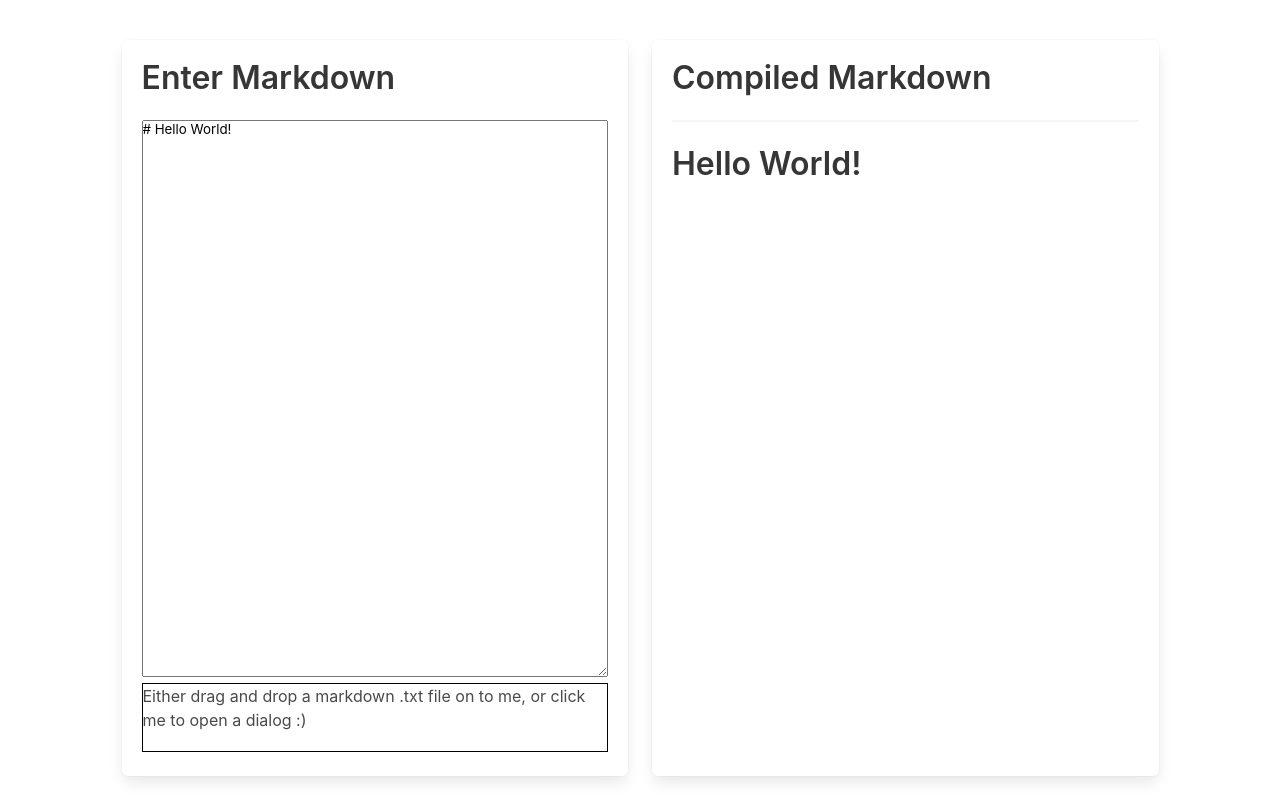
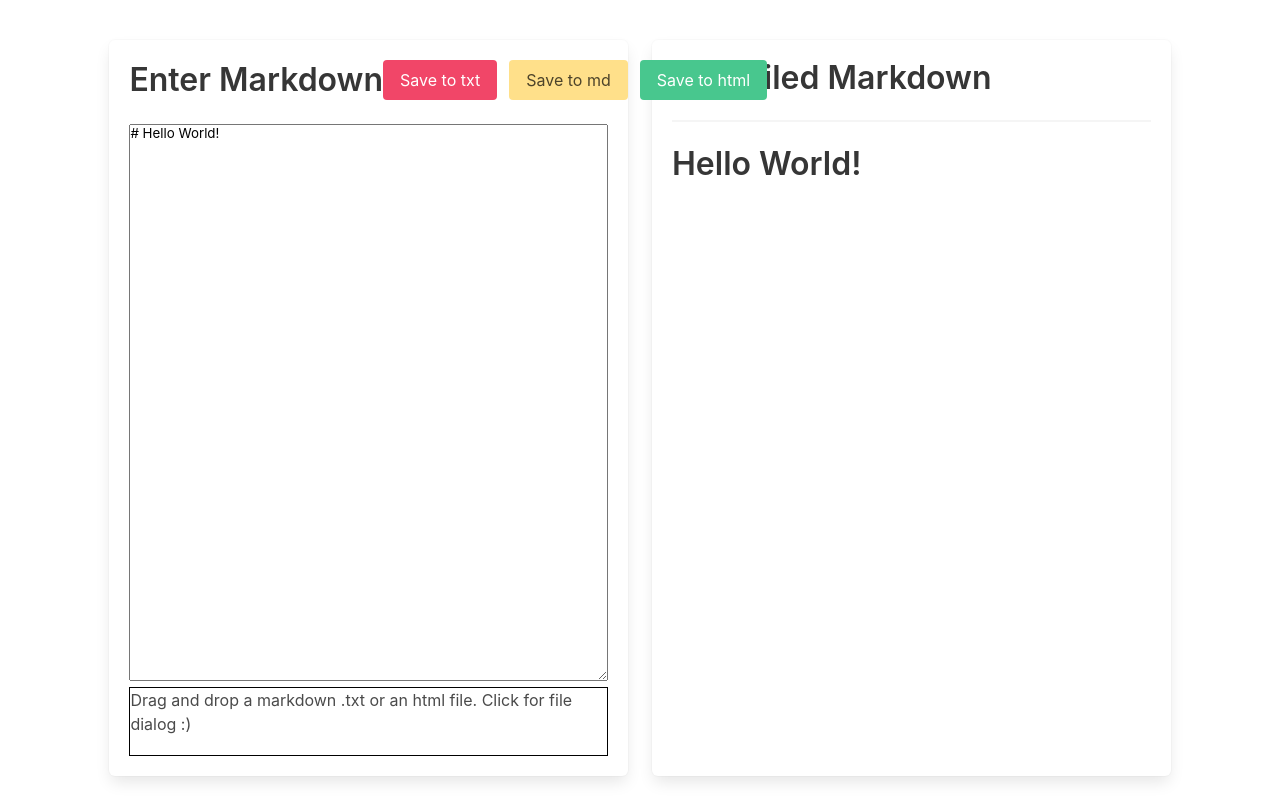
Before and after one commit to datner/Markdown-Previewer, a React (Create React App) app: page / in a window 1280 px wide. Built offline with nearby package versions, Linux system fonts and the light colour scheme.

Commit message:
Add export buttons, Fix x-overflow in ReadBox, Restrict filetypes, Change smart to dumb components

```diff
--- a/src/App.css
+++ b/src/App.css
@@ -19,5 +19,6 @@ textarea {
 
 .content {
   height: 87%;
+  max-width: 620px;
   overflow: auto;
 }
--- a/src/App.js
+++ b/src/App.js
@@ -60,6 +60,7 @@ class App extends Component {
             <div className="columns">
               <div className="column">
                 <WriteBox input={ this.state.input }
+                          html={ this.state.output }
                           updateInput={ this.updateInput }
                           onDrop={ this.onDrop }
                           />
@@ -75,15 +76,3 @@ class App extends Component {
 }
 
 export default App;
-
-
-function debounce(fn, delay) {
-  var timer = null;
-  return function () {
-    var context = this, args = arguments;
-    clearTimeout(timer);
-    timer = setTimeout(function () {
-      fn.apply(context, args);
-    }, delay);
-  };
-}
--- /dev/null
+++ b/src/components/ExportButtons.js
@@ -0,0 +1,13 @@
+import React from 'react';
+
+const ExportButtons = ( props ) => {
+    return (
+        <div className="field is-grouped">
+            <a className="control button is-danger" href={ `data:text/plain;charset=utf-8,${encodeURIComponent(props.input)}` } download="myMarkdownRaw.txt">Save to txt</a>
+            <a className="control button is-warning" href={ `data:text/plain;charset=utf-8,${encodeURIComponent(props.input)}` } download="myMarkdown.md">Save to md</a>
+            <a className="control button is-success" href={ `data:text/plain;charset=utf-8,${encodeURIComponent(props.html)}` } download="myMarkdownToHTML.html">Save to html</a>
+        </div>
+    );
+};
+
+export default ExportButtons;
--- a/src/components/ReadBox.js
+++ b/src/components/ReadBox.js
@@ -1,20 +1,13 @@
 import React from 'react';
-import PropTypes from 'prop-types';
 
-// React Components
-import Dropzone from 'react-dropzone';
-
-class ReadBox extends React.Component {
-
-    render() {
+const ReadBox = (props) => {
     return (
         <div className="box">
             <h1 className="title">Compiled Markdown</h1>
             <hr />
-                <div className="content" dangerouslySetInnerHTML={this.props.getHTML()}></div>
+            <div className="content" dangerouslySetInnerHTML={props.getHTML()}></div>
         </div>
     );
-    }
 }
 
 
--- a/src/components/WriteBox.js
+++ b/src/components/WriteBox.js
@@ -1,32 +1,30 @@
 import React from 'react';
-import PropTypes from 'prop-types';
 
 // React Components
 import Dropzone from 'react-dropzone';
+import ExportButtons from './ExportButtons';
 
-class writeBox extends React.Component {
-    constructor(props, context) {
-        super(props, context);
-
-        this.state = {
-            input: this.props.input
-        }
-    }
-
-    render() {
+const WriteBox = (props) => {
     return (
         <div className="box">
+            <div className="level">
+                <div className="level-left">
                     <h1 className="title">Enter Markdown</h1>
-                <textarea cols="10" rows="10" value={ this.props.input } onChange={this.props.updateInput} />
+                </div>
+                <div className="level-right">
+                    <ExportButtons input={props.input} html={props.html} />
+                </div>
+            </div>
+            <textarea cols="10" rows="10" value={ props.input } onChange={props.updateInput} />
             <Dropzone style={{ height: '10%', width: '100%', border: 'solid 1px black'}}
-                        multiple='false'
-                        onDrop={ this.props.onDrop }
+                    multiple={false}
+                    accept="text/plain, text/html"
+                    onDrop={ props.onDrop }
                     >
-                    <span>Either drag and drop a markdown .txt file on to me, or click me to open a dialog :)</span>
+                <span>Drag and drop a markdown .txt or an html file. Click for file dialog :)</span>
             </Dropzone>
         </div>
     );
 }
-}
 
-export default writeBox;
+export default WriteBox;
```
Lines whose indentation alone changed are shown as unchanged.
